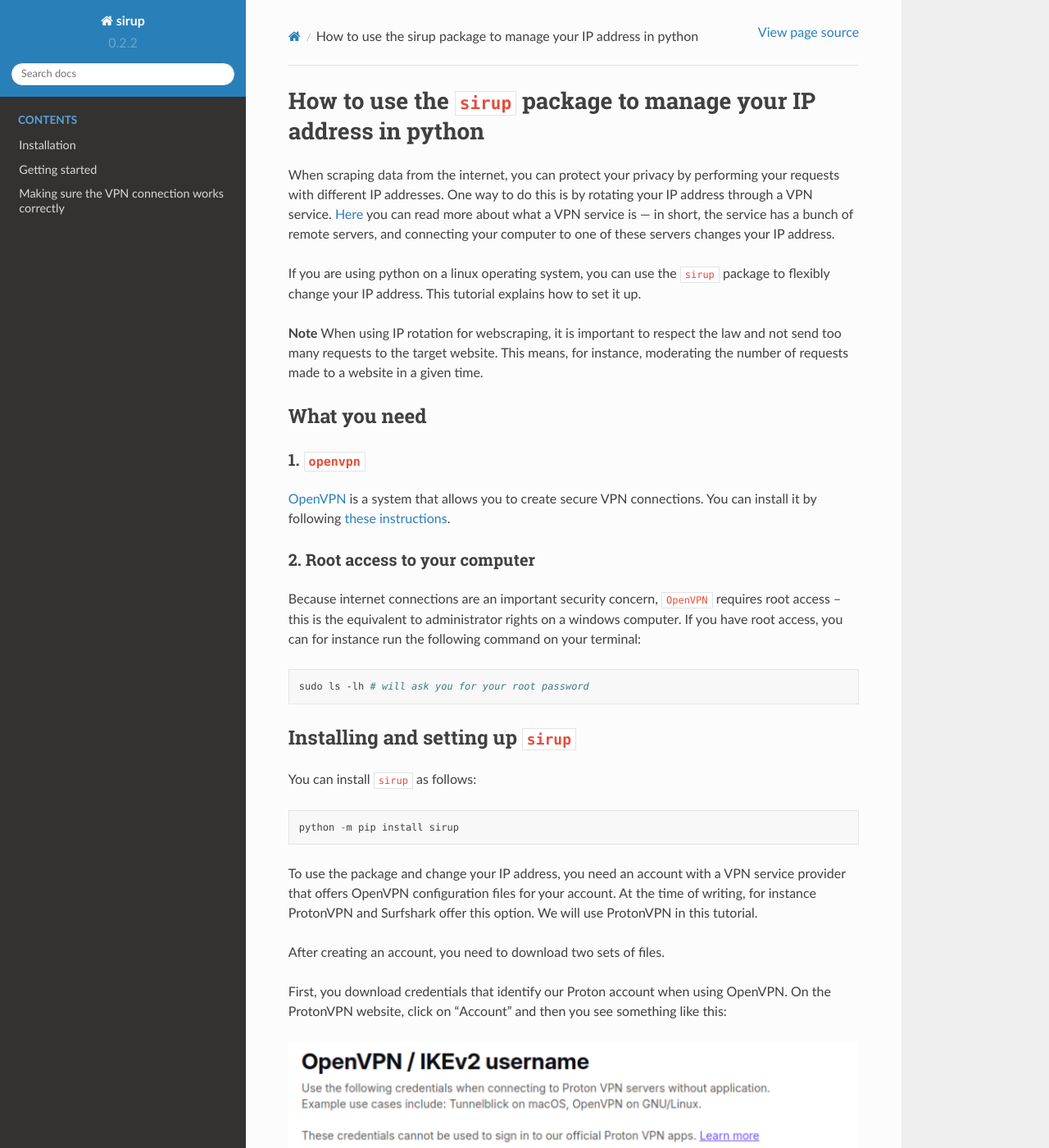
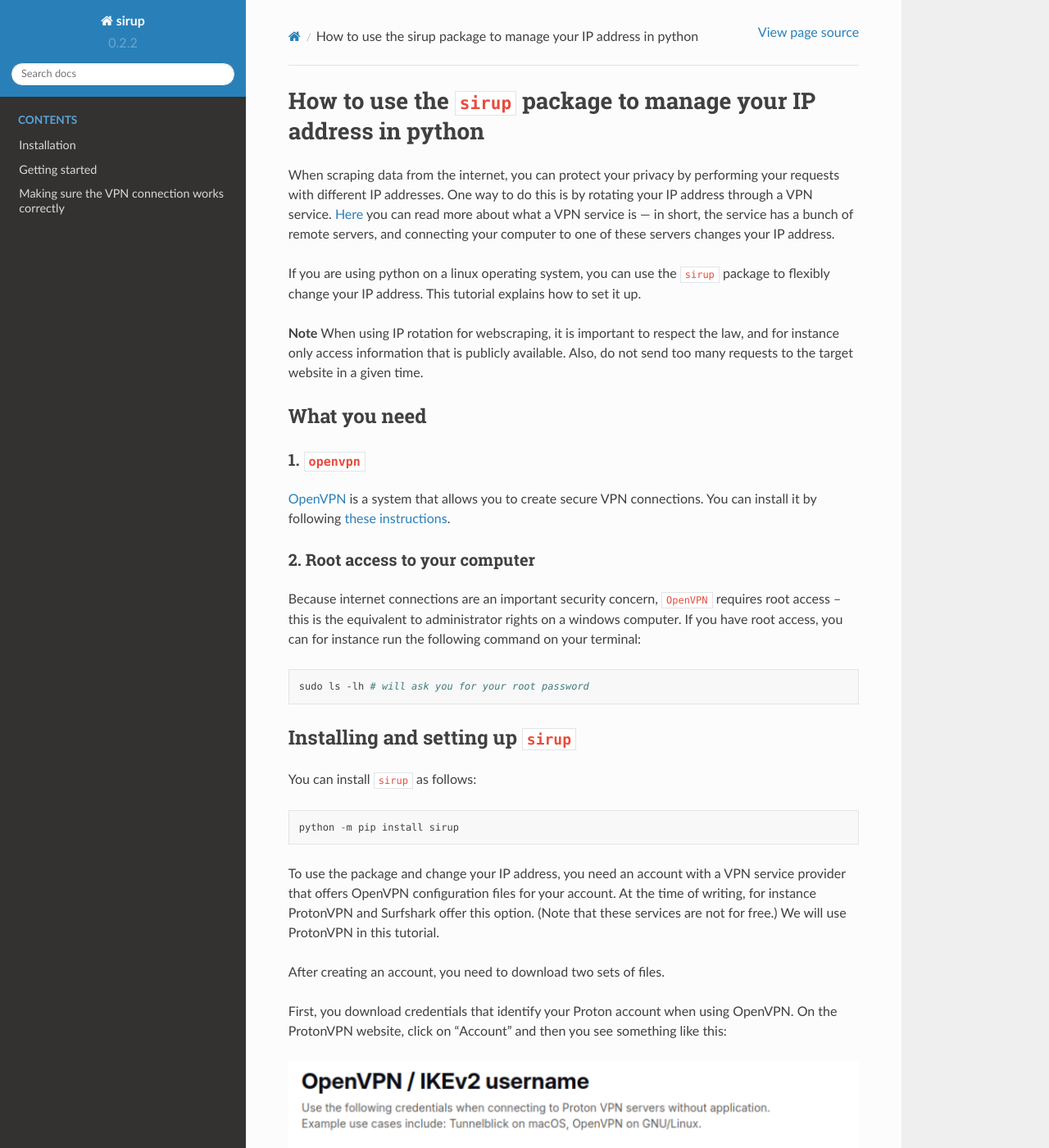
Before and after one commit to ivory-tower-private-power/sirup, a Sphinx documentation site: the page built from docs/odissei-tutorial.md, in a window 1280 px wide and 1400 px high. Shown: the whole window at 82% size. Built offline with Sphinx 7.4.7 and the Read the Docs theme 2.0.0, drawn with Linux system fonts in a browser that asks for light colours.

Commit message:
add for-pay, be more clear about constraints

````diff
--- a/docs/odissei-tutorial.md
+++ b/docs/odissei-tutorial.md
@@ -6,8 +6,7 @@ When scraping data from the internet, you can protect your privacy by performing
 If you are using python on a linux operating system, you can use the `sirup` package to flexibly change your IP address. This tutorial explains how to set it up.
 
 **Note**
-When using IP rotation for webscraping, it is important to respect the law and not send too many requests to the target website. This means, for instance, moderating the number of requests made to a website in a given time.
-
+When using IP rotation for webscraping, it is important to respect the law, and for instance only access information that is publicly available. Also, do not send too many requests to the target website in a given time.
 
 ## What you need
 
@@ -33,11 +32,11 @@ You can install `sirup` as follows:
 python -m pip install sirup
 ```
 
-To use the package and change your IP address, you need an account with a VPN service provider that offers OpenVPN configuration files for your account. At the time of writing, for instance ProtonVPN and Surfshark offer this option. We will use ProtonVPN in this tutorial.
+To use the package and change your IP address, you need an account with a VPN service provider that offers OpenVPN configuration files for your account. At the time of writing, for instance ProtonVPN and Surfshark offer this option. (Note that these services are not for free.) We will use ProtonVPN in this tutorial.
 
 After creating an account, you need to download two sets of files.
 
-First, you download credentials that identify our Proton account when using OpenVPN. On the ProtonVPN website, click on "Account" and then you see something like this:
+First, you download credentials that identify your Proton account when using OpenVPN. On the ProtonVPN website, click on "Account" and then you see something like this:
 
 ![file](./screenshot-proton-username-clean.png)
 
````
